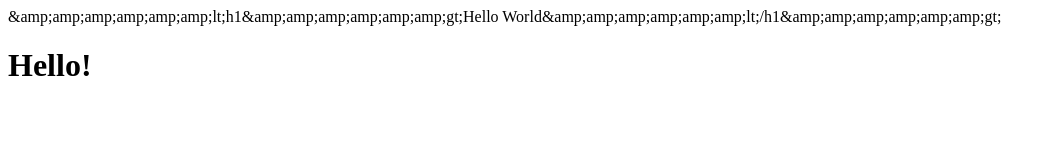
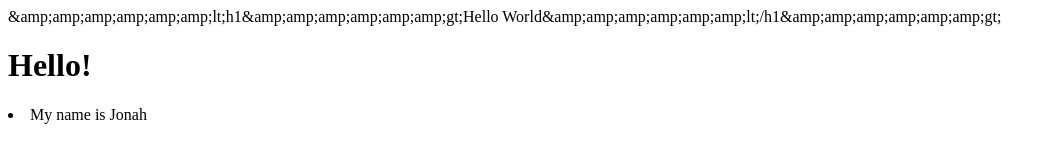
Before and after one commit to khandroj/khandroj.github.io, a plain HTML site: page index.html in a window 1280 px wide. Shown: the whole page, without its empty margins (0-1056 px from the left). Drawn offline with Linux system fonts and the light colour scheme.

Commit message:
added my name

```diff
--- a/index.html
+++ b/index.html
@@ -3,5 +3,6 @@
 <html>
 	<body>
 		<h1>Hello!</h1>
+		<li>My name is Jonah</li>
 	</body>
 </html>
```
